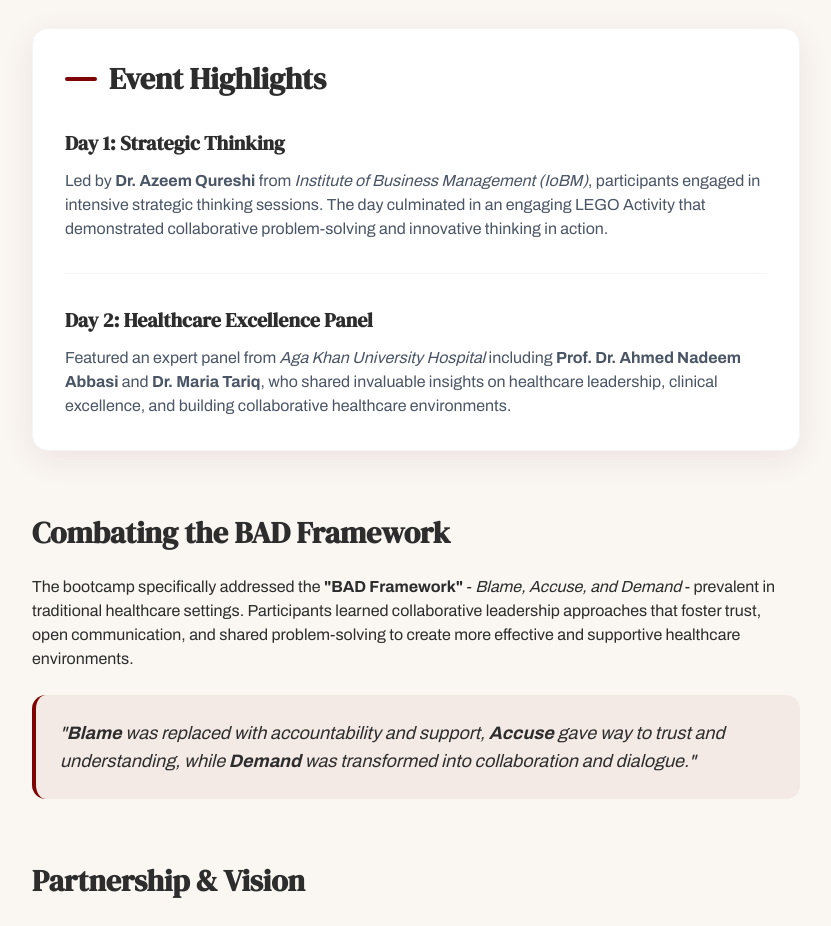
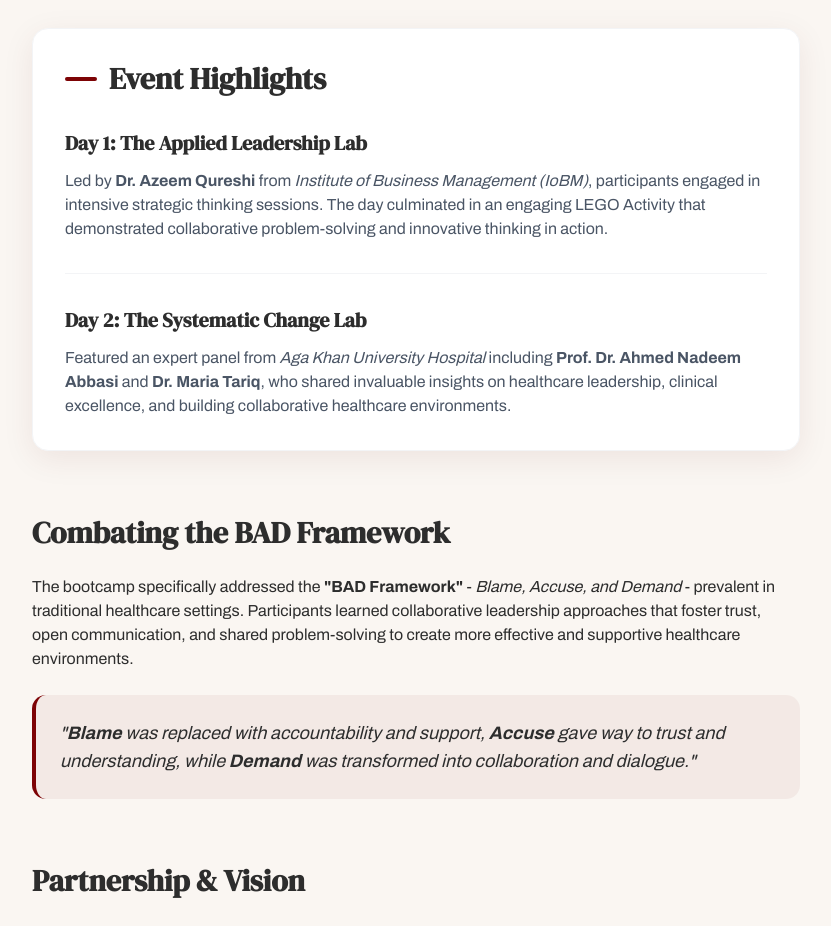
Before and after one commit to muhammadhamza-dotcom/Sehatlings, a Next.js app: page /news-events/48-hour-leadership-sprint in a window 1280 px wide. Shown: the part 1420-2346 px from the top of the page, without its empty margins (224-1055 px from the left). Built offline with nearby package versions, Linux system fonts and the light colour scheme.

Commit message:
fixed text etc

```diff
--- a/src/app/gendlr/page.tsx
+++ b/src/app/gendlr/page.tsx
@@ -314,7 +314,7 @@
           <div data-animate className="scroll-stagger grid grid-cols-1 sm:grid-cols-2 lg:grid-cols-4 gap-8">
             {[
               { icon: TrendingUp, number: "40%", label: "Faster Diagnosis" },
-              { icon: Users, number: "10k+", label: "Patients Served" },
+              { icon: Users, number: "100k+", label: "Target to Serve" },
               { icon: Brain, number: "24/7", label: "AI Support" },
               { icon: Activity, number: "99.9%", label: "Uptime" }
             ].map((stat, index) => (
--- a/src/app/news-events/48-hour-leadership-sprint/page.tsx
+++ b/src/app/news-events/48-hour-leadership-sprint/page.tsx
@@ -103,7 +103,7 @@
 
               <div className="space-y-8">
                 <div>
-                  <h3 className="text-xl font-bold text-charcoal mb-3">Day 1: Strategic Thinking</h3>
+                  <h3 className="text-xl font-bold text-charcoal mb-3">Day 1: The Applied Leadership Lab</h3>
                   <p className="text-gray-600">
                     Led by <strong>Dr. Azeem Qureshi</strong> from <em>Institute of Business Management (IoBM)</em>, participants engaged in intensive strategic thinking sessions. The day culminated in an engaging LEGO Activity that demonstrated collaborative problem-solving and innovative thinking in action.
                   </p>
@@ -112,7 +112,7 @@
                 <div className="w-full h-px bg-gray-100" />
 
                 <div>
-                  <h3 className="text-xl font-bold text-charcoal mb-3">Day 2: Healthcare Excellence Panel</h3>
+                  <h3 className="text-xl font-bold text-charcoal mb-3">Day 2: The Systematic Change Lab</h3>
                   <p className="text-gray-600">
                     Featured an expert panel from <em>Aga Khan University Hospital</em> including <strong>Prof. Dr. Ahmed Nadeem Abbasi</strong> and <strong>Dr. Maria Tariq</strong>, who shared invaluable insights on healthcare leadership, clinical excellence, and building collaborative healthcare environments.
                   </p>
```
